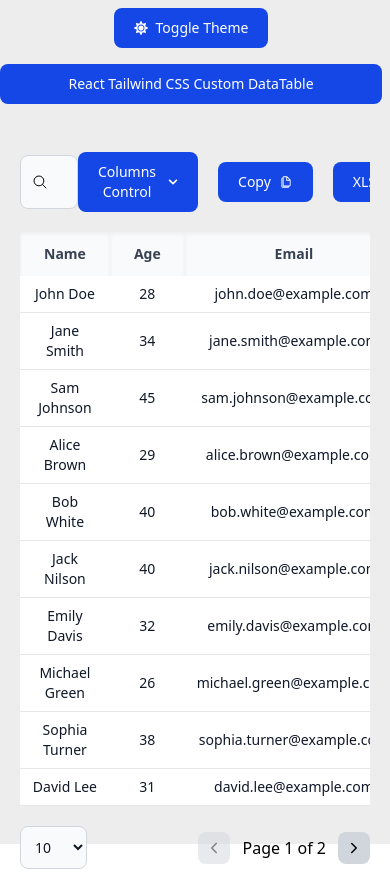
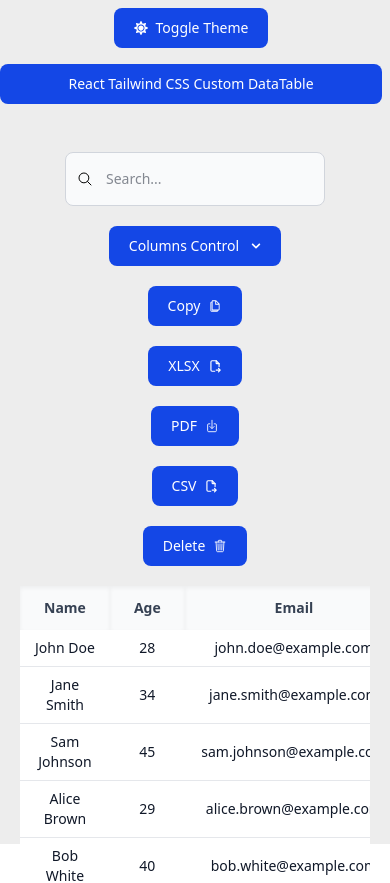
Before and after one commit to maakbarofficial/React-TailwindCSS-Custom-DataTable, a React (Vite) app: page / in a window 390 px wide. Shown: the top 883 px of the page. Built offline with nearby package versions, Linux system fonts and the light colour scheme.

Commit message:
Fix Responsive Issue in Actions Buttons and Add No Data Found message for Search

```diff
--- a/src/DataTable.jsx
+++ b/src/DataTable.jsx
@@ -326,7 +326,7 @@ const DataTable = ({
     }, [isMac, filteredRows, selectedRows, sortedRows]); // Re-run the effect if `isMac`, `filteredRows`, `selectedRows`, or `sortedRows` changes
     return (
         <div className="max-w-full overflow-x-auto py-5">
-            <div className="flex w-full items-center justify-between mb-5">
+            <div className="flex flex-col lg:flex-row w-full items-center justify-between mb-5 gap-5 lg:gap-0">
                 {searchBar ? (
                     <div className="max-w-sm">
                         <label
@@ -353,8 +353,7 @@ const DataTable = ({
                 ) : (
                     <div></div>
                 )}
-
-                <div className="flex items-center gap-5">
+                <div className="flex flex-col lg:flex-row items-center gap-5">
                     {removableColumns && (
                         <div
                             className="relative inline-block"
@@ -501,7 +500,14 @@ const DataTable = ({
                         </tr>
                     </thead>
                     <tbody className="text-center">
-                        {paginatedRows.map((row, rowIndex) => (
+                        {filteredRows.length === 0 ? (
+                            <tr>
+                                <td colSpan={columns.length} className="py-10 text-gray-500">
+                                    No data found
+                                </td>
+                            </tr>
+                        ) : (
+                            paginatedRows.map((row, rowIndex) => (
                                 <tr
                                     key={rowIndex}
                                     className={`bg-white border-b dark:bg-gray-800 dark:border-gray-700 border-gray-200 ${selectedRows.includes(String(rowIndex))
@@ -518,8 +524,6 @@ const DataTable = ({
                                             onChange={() => handleRowSelect(rowIndex)}
                                         />
                                     </td>
-                                {/* Index Column (Can be used for Testing) */}
-                                {/* <td className="pl-5">{rowIndex + 1}</td> */}
                                     {columns.map((column, index) => {
                                         const value = row[column];
                                         const columnData = data[column];
@@ -551,7 +555,8 @@ const DataTable = ({
                                         );
                                     })}
                                 </tr>
-                        ))}
+                            ))
+                        )}
                     </tbody>
                 </table>
             </div>
```
Lines whose indentation alone changed are shown as unchanged.
